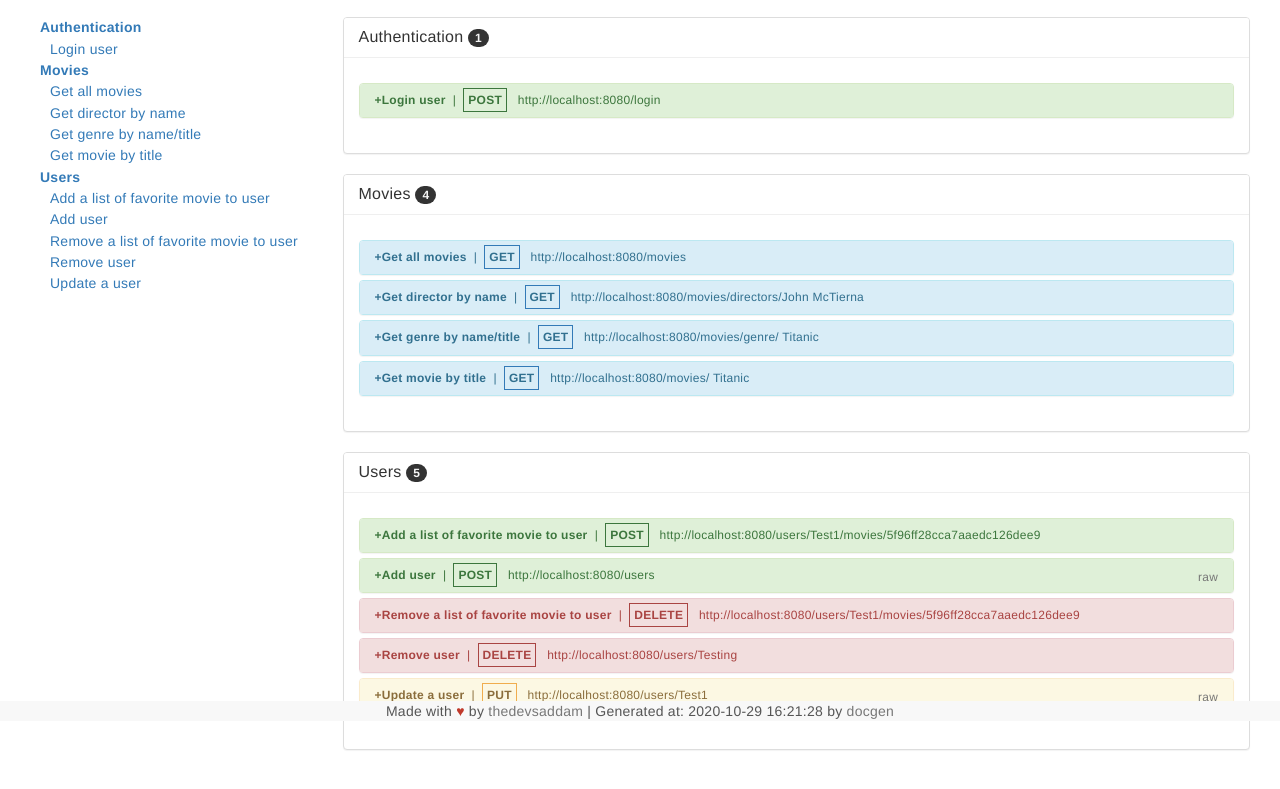
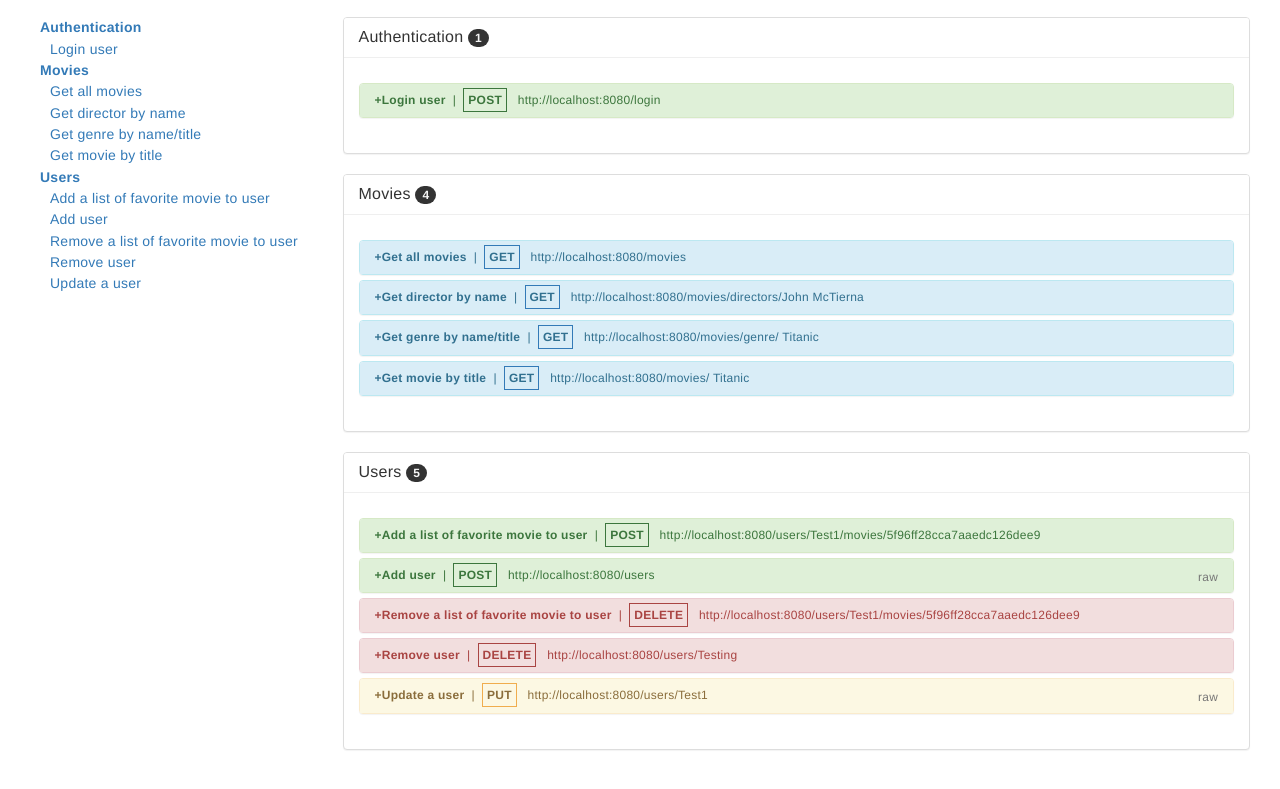
Before and after one commit to mirjSolution/myFlix, a website: page public/documentation.html in a window 1280 px wide. Shown: the part 79-868 px from the top of the page. Drawn offline with Linux system fonts and the light colour scheme.

Commit message:
modify documentation.html

```diff
--- a/public/documentation.html
+++ b/public/documentation.html
@@ -54,4 +54,4 @@ if(IsJsonString(html)){var obj=JSON.parse(html);var formattedJson=JSON.stringify
 function IsJsonString(str){try{JSON.parse(str);}catch(e){return false;}
 return true;}
 String.prototype.replaceAll=function(replaceThis,withThis){var re=new RegExp(RegExp.quote(replaceThis),"g");return this.replace(re,withThis);};RegExp.quote=function(str){return str.replace(/([.?*+^$[\]\\(){}-])/g,"\\$1");};function syntaxHighlight(json){json=json.replace(/&/g,'&amp;').replace(/</g,'&lt;').replace(/>/g,'&gt;');return json.replace(/("(\\u[a-zA-Z0-9]{4}|\\[^u]|[^\\"])*"(\s*:)?|\b(true|false|null)\b|-?\d+(?:\.\d*)?(?:[eE][+\-]?\d+)?)/g,function(match){var cls='number';if(/^"/.test(match)){if(/:$/.test(match)){cls='key';}else{cls='string';}}else if(/true|false/.test(match)){cls='boolean';}else if(/null/.test(match)){cls='null';}
-return '<span class="'+cls+'">'+match+'</span>';});}</script><br><br><footer class="navbar-default navbar-fixed-bottom"><div class=container-fluid><div class="span12 text-center"><span data-toggle=tooltip title="If the application help you, please feel free to give a star to the project in github. Your star inspire me to work more on open-source projects like this!">Made with <em class=love-color>&#9829;</em> by <a href=https://github.com/thedevsaddam target=_blank class=text-muted>thedevsaddam</a> | Generated at: 2020-10-29 16:21:28 by <a href=https://github.com/thedevsaddam/docgen target=_blank class=text-muted>docgen</a></span></div></div></footer>
+return '<span class="'+cls+'">'+match+'</span>';});}</script>
```
